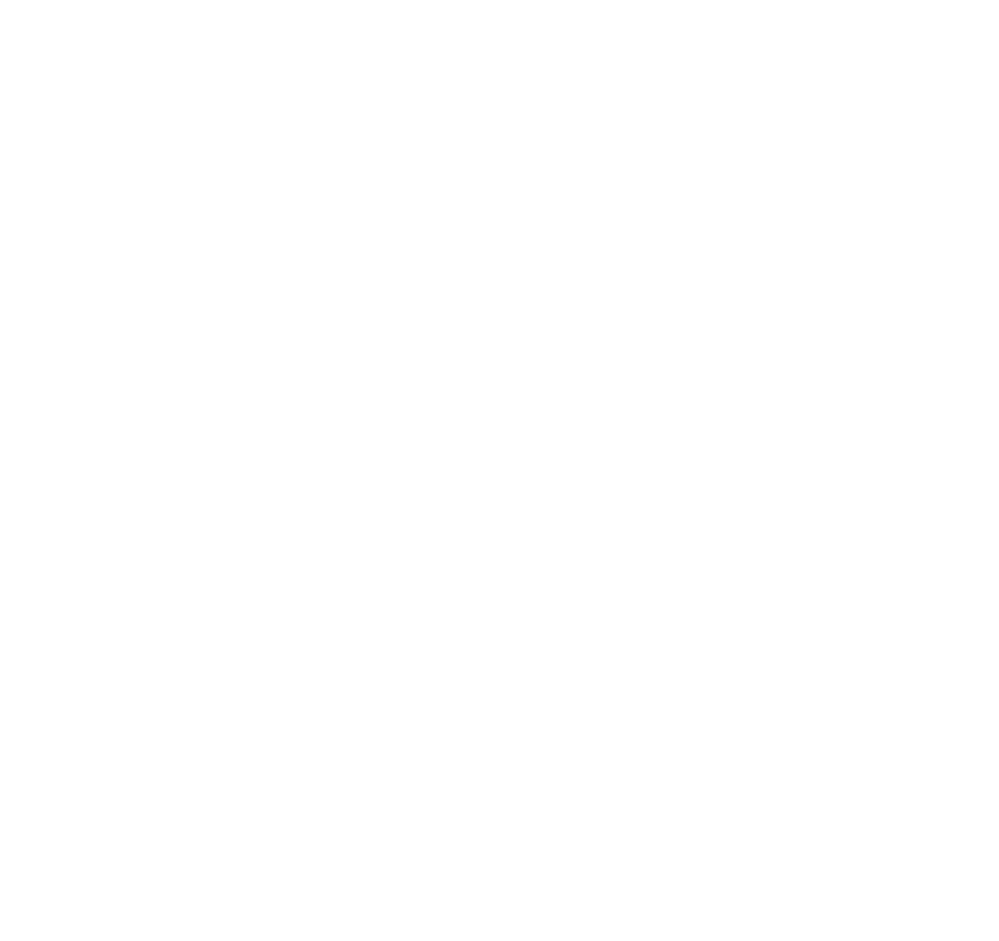
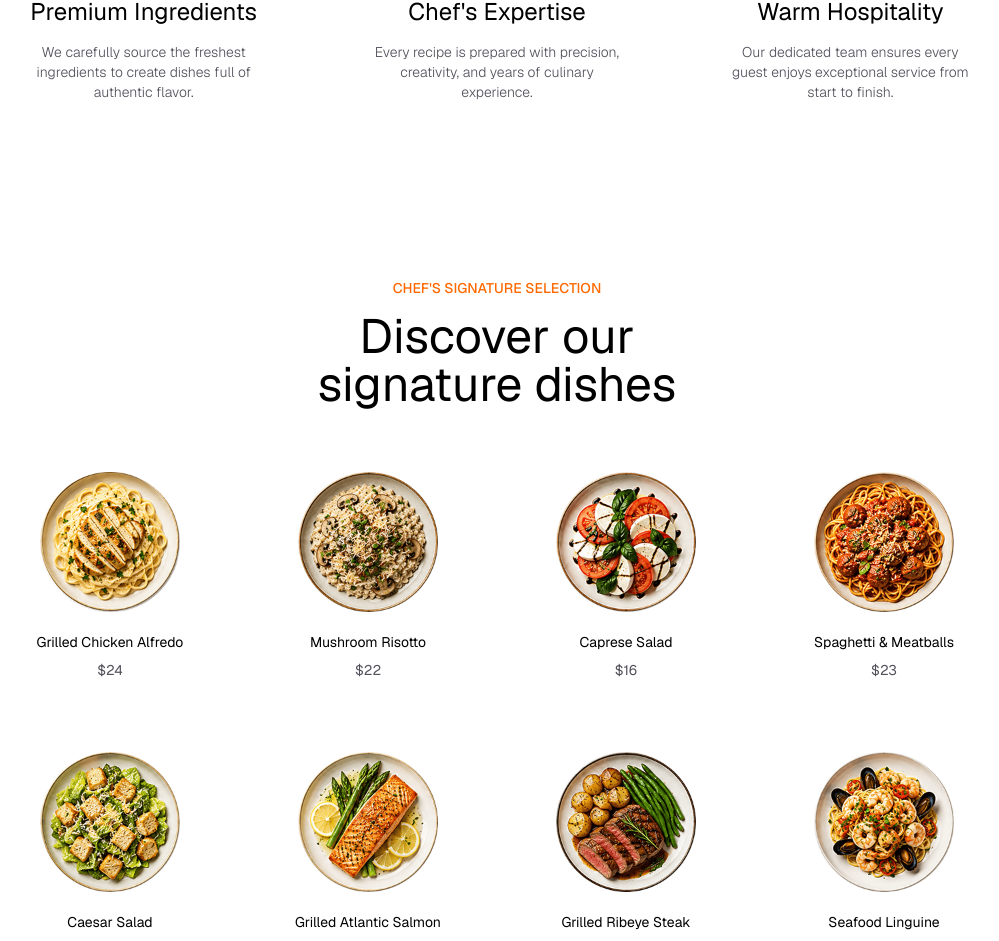
Before and after one commit to A4nu4/Restro, a React (Vite) app: page / in a window 1280 px wide. Shown: the part 1523-2464 px from the top of the page, without its empty margins (143-1142 px from the left). Before the commit the page ends 1309 px from the top, so only its background shows below. Built offline with nearby package versions, Linux system fonts and the light colour scheme.

Commit message:
Added Stats and Dishes sections

```diff
--- a/src/App.jsx
+++ b/src/App.jsx
@@ -2,6 +2,8 @@
 import Navbar from "./components/Navbar";
 import HeroSection from "./sections/HeroSection";
 import About from "./sections/About";
+import Stats from "./sections/Stats";
+import Dishes from "./sections/Dishes";
 
 const App = () => {
   return (
@@ -9,6 +11,8 @@
       <Navbar />
       <HeroSection />
       <About />
+      <Stats />
+      <Dishes />
     </>
   );
 };
--- a/src/data/data.jsx
+++ b/src/data/data.jsx
@@ -2,112 +2,123 @@
   {
     number: "01",
     title: "Premium Ingredients",
-        description: "We carefully source the freshest ingredients to create dishes full of authentic flavor."
+    description:
+      "We carefully source the freshest ingredients to create dishes full of authentic flavor.",
   },
   {
     number: "02",
     title: "Chef's Expertise",
-        description: "Every recipe is prepared with precision, creativity, and years of culinary experience."
+    description:
+      "Every recipe is prepared with precision, creativity, and years of culinary experience.",
   },
   {
     number: "03",
     title: "Warm Hospitality",
-        description: "Our dedicated team ensures every guest enjoys exceptional service from start to finish."
-    }
+    description:
+      "Our dedicated team ensures every guest enjoys exceptional service from start to finish.",
+  },
 ];
 
 export const dishes = [
   {
     id: "01",
-        img: "/assets/dish1.png",
+    img: "src/assets/dish1.png",
     title: "Grilled Chicken Alfredo",
-        price: "$24"
+    price: "$24",
   },
   {
     id: "02",
-        img: "/assets/dish2.png",
+    img: "src/assets/dish2.png",
     title: "Mushroom Risotto",
-        price: "$22"
+    price: "$22",
   },
   {
     id: "03",
-        img: "/assets/dish3.png",
+    img: "src/assets/dish3.png",
     title: "Caprese Salad",
-        price: "$16"
+    price: "$16",
   },
   {
     id: "04",
-        img: "/assets/dish4.png",
+    img: "src/assets/dish4.png",
     title: "Spaghetti & Meatballs",
-        price: "$23"
+    price: "$23",
   },
   {
     id: "05",
-        img: "/assets/dish5.png",
+    img: "src/assets/dish5.png",
     title: "Caesar Salad",
-        price: "$15"
+    price: "$15",
   },
   {
     id: "06",
-        img: "/assets/dish6.png",
+    img: "src/assets/dish6.png",
     title: "Grilled Atlantic Salmon",
-        price: "$29"
+    price: "$29",
   },
   {
     id: "07",
-        img: "/assets/dish7.png",
+    img: "src/assets/dish7.png",
     title: "Grilled Ribeye Steak",
-        price: "$39"
+    price: "$39",
   },
   {
     id: "08",
-        img: "/assets/dish8.png",
+    img: "src/assets/dish8.png",
     title: "Seafood Linguine",
-        price: "$29"
-    }
+    price: "$29",
+  },
 ];
 
 export const featuresData = [
   {
     icon: "ChefHat",
     title: "Chef-Crafted Dishes",
-        description: "Every dish is prepared by expert chefs using authentic recipes and premium ingredients."
+    description:
+      "Every dish is prepared by expert chefs using authentic recipes and premium ingredients.",
   },
   {
     icon: "Leaf",
     title: "Farm Fresh Ingredients",
-        description: "We source fresh, seasonal ingredients daily to deliver exceptional flavor and quality in every meal."
+    description:
+      "We source fresh, seasonal ingredients daily to deliver exceptional flavor and quality in every meal.",
   },
   {
     icon: "Heart",
     title: "Warm Hospitality",
-        description: "Enjoy attentive service and a welcoming atmosphere that makes every visit comfortable and memorable."
-    }
+    description:
+      "Enjoy attentive service and a welcoming atmosphere that makes every visit comfortable and memorable.",
+  },
 ];
 
 export const bookingSteps = [
   {
     number: "(01)",
     title: "Choose your date & time",
-        description: "Select your preferred date, time, and party size to begin your reservation in just a few seconds."
+    description:
+      "Select your preferred date, time, and party size to begin your reservation in just a few seconds.",
   },
   {
     number: "(02)",
     title: "Enter your details",
-        description: "Provide your name, contact information and any special requests so we can prepare for your visit."
+    description:
+      "Provide your name, contact information and any special requests so we can prepare for your visit.",
   },
   {
     number: "(03)",
     title: "Confirm your booking",
-        description: "Review your reservation details and receive instant confirmation for a seamless dining experience."
-    }
+    description:
+      "Review your reservation details and receive instant confirmation for a seamless dining experience.",
+  },
 ];
 
 export const bookingTestimonial = {
   rating: 5,
-    quote: "We had an amazing evening with delicious food, excellent service, and a warm atmosphere. We'll definitely visit again.",
+  quote:
+    "We had an amazing evening with delicious food, excellent service, and a warm atmosphere. We'll definitely visit again.",
   authorName: "Sofia Martinez",
-    authorImg: "https://images.unsplash.com/photo-1438761681033-6461ffad8d80?q=80&w=200&h=200&auto=format&fit=crop"
+  authorImg:
+    "https://images.unsplash.com/photo-1438761681033-6461ffad8d80?q=80&w=200&h=200&auto=format&fit=crop",
 };
 
 export const timingData = [
@@ -117,75 +128,92 @@
   { day: "Thursday", hours: "10 AM - 10 PM" },
   { day: "Friday", hours: "Closed" },
   { day: "Saturday", hours: "11 AM - 10 PM" },
-    { day: "Sunday", hours: "12 AM - 9 PM" }
+  { day: "Sunday", hours: "12 AM - 9 PM" },
 ];
 
 export const testimonials = [
   {
     rating: 5,
-        review: "Every dish was fresh, flavorful, and beautifully presented. The service was outstanding, and we'll definitely be back again.",
+    review:
+      "Every dish was fresh, flavorful, and beautifully presented. The service was outstanding, and we'll definitely be back again.",
     name: "Aarav Sharma",
     location: "Mumbai, India",
-        avatar: "https://images.unsplash.com/photo-1507003211169-0a1dd7228f2d?q=80&w=120&h=120&auto=format&fit=crop"
+    avatar:
+      "https://images.unsplash.com/photo-1507003211169-0a1dd7228f2d?q=80&w=120&h=120&auto=format&fit=crop",
   },
   {
     rating: 5,
-        review: "Amazing food, quick service, and a welcoming atmosphere. Every meal exceeded our expectations from start to finish.",
+    review:
+      "Amazing food, quick service, and a welcoming atmosphere. Every meal exceeded our expectations from start to finish.",
     name: "Rohan Mehta",
     location: "Bangalore, India",
-        avatar: "https://images.unsplash.com/photo-1500648767791-00dcc994a43e?q=80&w=120&h=120&auto=format&fit=crop"
+    avatar:
+      "https://images.unsplash.com/photo-1500648767791-00dcc994a43e?q=80&w=120&h=120&auto=format&fit=crop",
   },
   {
     rating: 5,
-        review: "A wonderful dining experience with delicious food, friendly staff, and an atmosphere that made us feel right at home.",
+    review:
+      "A wonderful dining experience with delicious food, friendly staff, and an atmosphere that made us feel right at home.",
     name: "Emily Carter",
     location: "London, UK",
-        avatar: "https://images.unsplash.com/photo-1494790108377-be9c29b29330?q=80&w=120&h=120&auto=format&fit=crop"
+    avatar:
+      "https://images.unsplash.com/photo-1494790108377-be9c29b29330?q=80&w=120&h=120&auto=format&fit=crop",
   },
   {
     rating: 5,
-        review: "The flavors were authentic, every dish was perfectly prepared, and the presentation made the experience even more enjoyable.",
+    review:
+      "The flavors were authentic, every dish was perfectly prepared, and the presentation made the experience even more enjoyable.",
     name: "Daniel Kim",
     location: "Seoul, South Korea",
-        avatar: "https://images.unsplash.com/photo-1539571696357-5a69c17a67c6?q=80&w=120&h=120&auto=format&fit=crop"
+    avatar:
+      "https://images.unsplash.com/photo-1539571696357-5a69c17a67c6?q=80&w=120&h=120&auto=format&fit=crop",
   },
   {
     rating: 5,
-        review: "Beautiful presentation, fresh ingredients, and outstanding service. It's easily one of my favorite places to dine.",
+    review:
+      "Beautiful presentation, fresh ingredients, and outstanding service. It's easily one of my favorite places to dine.",
     name: "Sofia Martinez",
     location: "Barcelona, Spain",
-        avatar: "https://images.unsplash.com/photo-1438761681033-6461ffad8d80?q=80&w=120&h=120&auto=format&fit=crop"
+    avatar:
+      "https://images.unsplash.com/photo-1438761681033-6461ffad8d80?q=80&w=120&h=120&auto=format&fit=crop",
   },
   {
     rating: 5,
-        review: "Great food, attentive staff, and a cozy ambiance. Every visit has been memorable, and I highly recommend it.",
+    review:
+      "Great food, attentive staff, and a cozy ambiance. Every visit has been memorable, and I highly recommend it.",
     name: "Daniel Wong",
     location: "Sydney, Australia",
-        avatar: "https://images.unsplash.com/photo-1522075469751-3a6694fb2f61?q=80&w=120&h=120&auto=format&fit=crop"
-    }
+    avatar:
+      "https://images.unsplash.com/photo-1522075469751-3a6694fb2f61?q=80&w=120&h=120&auto=format&fit=crop",
+  },
 ];
 
 export const faqs = [
   {
     question: "Do you offer vegetarian and vegan options?",
-        answer: "Yes, we have a dedicated selection of flavorful vegetarian and vegan options prepared with fresh ingredients. Look for the tags on our menu or ask your server."
+    answer:
+      "Yes, we have a dedicated selection of flavorful vegetarian and vegan options prepared with fresh ingredients. Look for the tags on our menu or ask your server.",
   },
   {
     question: "Can I reserve a table online?",
-        answer: "Yes! You can reserve your table online directly through our website by selecting your date, time and party size to receive instant confirmation."
+    answer:
+      "Yes! You can reserve your table online directly through our website by selecting your date, time and party size to receive instant confirmation.",
   },
   {
     question: "Do you offer takeaway and delivery?",
-        answer: "Absolutely. We offer takeaway for easy pickup, as well as delivery through our online platform partners. Select 'Order Online' to begin."
+    answer:
+      "Absolutely. We offer takeaway for easy pickup, as well as delivery through our online platform partners. Select 'Order Online' to begin.",
   },
   {
     question: "Are your ingredients fresh and locally sourced?",
-        answer: "Yes, we partner with local farms and trusted organic suppliers daily to secure the freshest, highest quality seasonal ingredients for all our dishes."
+    answer:
+      "Yes, we partner with local farms and trusted organic suppliers daily to secure the freshest, highest quality seasonal ingredients for all our dishes.",
   },
   {
     question: "Do you host private events or celebrations?",
-        answer: "Yes, we host private parties, anniversaries, corporate events and large gatherings. Please contact our team via phone or email to discuss details."
-    }
+    answer:
+      "Yes, we host private parties, anniversaries, corporate events and large gatherings. Please contact our team via phone or email to discuss details.",
+  },
 ];
 
 export const socialLinks = [
@@ -193,8 +221,18 @@
     name: "Twitter",
     href: "#",
     icon: (
-            <svg width="14" height="13" viewBox="0 0 14 13" fill="none" xmlns="http://www.w3.org/2000/svg">
-                <path d="m4.179.5 2.909 3.886.372.497.406-.469L11.255.5h.824L8.104 5.09l-.263.305.241.322 4.919 6.571H9.928L6.695 8.016l-.373-.493-.404.467-3.722 4.298h-.825l4.3-4.967.265-.305-.245-.324L1.005.5zm-2.07 1.032 7.765 10.26.15.198h2.437l-.599-.8L4.184.93l-.15-.2H1.501z" fill="#000" stroke="#52525c" />
+      <svg
+        width="14"
+        height="13"
+        viewBox="0 0 14 13"
+        fill="none"
+        xmlns="http://www.w3.org/2000/svg"
+      >
+        <path
+          d="m4.179.5 2.909 3.886.372.497.406-.469L11.255.5h.824L8.104 5.09l-.263.305.241.322 4.919 6.571H9.928L6.695 8.016l-.373-.493-.404.467-3.722 4.298h-.825l4.3-4.967.265-.305-.245-.324L1.005.5zm-2.07 1.032 7.765 10.26.15.198h2.437l-.599-.8L4.184.93l-.15-.2H1.501z"
+          fill="#000"
+          stroke="#52525c"
+        />
       </svg>
     ),
   },
@@ -202,9 +240,25 @@
     name: "YouTube",
     href: "#",
     icon: (
-            <svg width="15" height="11" viewBox="0 0 15 11" fill="none" xmlns="http://www.w3.org/2000/svg">
-                <path d="M.866 8.299a14.46 14.46 0 0 1 0-6.463 1.27 1.27 0 0 1 .36-.573c.17-.158.384-.273.618-.332a37.4 37.4 0 0 1 11.313 0c.233.059.446.174.618.332s.295.356.36.573c.487 2.13.487 4.332 0 6.463a1.3 1.3 0 0 1-.36.572 1.4 1.4 0 0 1-.619.333 37.4 37.4 0 0 1-11.312 0 1.4 1.4 0 0 1-.619-.333 1.3 1.3 0 0 1-.36-.572" stroke="#52525c" strokeLinecap="round" strokeLinejoin="round" />
-                <path d="m5.5 6.896 4-1.827-4-1.827z" stroke="#52525c" strokeLinecap="round" strokeLinejoin="round" />
+      <svg
+        width="15"
+        height="11"
+        viewBox="0 0 15 11"
+        fill="none"
+        xmlns="http://www.w3.org/2000/svg"
+      >
+        <path
+          d="M.866 8.299a14.46 14.46 0 0 1 0-6.463 1.27 1.27 0 0 1 .36-.573c.17-.158.384-.273.618-.332a37.4 37.4 0 0 1 11.313 0c.233.059.446.174.618.332s.295.356.36.573c.487 2.13.487 4.332 0 6.463a1.3 1.3 0 0 1-.36.572 1.4 1.4 0 0 1-.619.333 37.4 37.4 0 0 1-11.312 0 1.4 1.4 0 0 1-.619-.333 1.3 1.3 0 0 1-.36-.572"
+          stroke="#52525c"
+          strokeLinecap="round"
+          strokeLinejoin="round"
+        />
+        <path
+          d="m5.5 6.896 4-1.827-4-1.827z"
+          stroke="#52525c"
+          strokeLinecap="round"
+          strokeLinejoin="round"
+        />
       </svg>
     ),
   },
@@ -212,9 +266,25 @@
     name: "Instagram",
     href: "#",
     icon: (
-            <svg width="15" height="14" viewBox="0 0 15 14" fill="none" xmlns="http://www.w3.org/2000/svg">
-                <path d="M11 .5H4C2.067.5.5 1.931.5 3.697v6.394c0 1.766 1.567 3.198 3.5 3.198h7c1.933 0 3.5-1.432 3.5-3.198V3.697C14.5 1.931 12.933.5 11 .5" stroke="#52525c" strokeLinecap="round" strokeLinejoin="round" />
-                <path d="M10.3 6.542a2.37 2.37 0 0 1-.284 1.553 2.7 2.7 0 0 1-1.227 1.107 3.04 3.04 0 0 1-1.703.24 2.9 2.9 0 0 1-1.535-.716 2.5 2.5 0 0 1-.785-1.403 2.36 2.36 0 0 1 .263-1.556c.265-.48.69-.872 1.212-1.12a3.03 3.03 0 0 1 1.7-.26c.594.08 1. 145.333 1.57.722.424.388.701.89.79 1.433" stroke="#52525c" strokeLinecap="round" strokeLinejoin="round" />
+      <svg
+        width="15"
+        height="14"
+        viewBox="0 0 15 14"
+        fill="none"
+        xmlns="http://www.w3.org/2000/svg"
+      >
+        <path
+          d="M11 .5H4C2.067.5.5 1.931.5 3.697v6.394c0 1.766 1.567 3.198 3.5 3.198h7c1.933 0 3.5-1.432 3.5-3.198V3.697C14.5 1.931 12.933.5 11 .5"
+          stroke="#52525c"
+          strokeLinecap="round"
+          strokeLinejoin="round"
+        />
+        <path
+          d="M10.3 6.542a2.37 2.37 0 0 1-.284 1.553 2.7 2.7 0 0 1-1.227 1.107 3.04 3.04 0 0 1-1.703.24 2.9 2.9 0 0 1-1.535-.716 2.5 2.5 0 0 1-.785-1.403 2.36 2.36 0 0 1 .263-1.556c.265-.48.69-.872 1.212-1.12a3.03 3.03 0 0 1 1.7-.26c.594.08 1. 145.333 1.57.722.424.388.701.89.79 1.433"
+          stroke="#52525c"
+          strokeLinecap="round"
+          strokeLinejoin="round"
+        />
       </svg>
     ),
   },
--- /dev/null
+++ b/src/sections/Dishes.jsx
@@ -0,0 +1,59 @@
+import React from "react";
+import Animated from "../components/Animated";
+import { dishes } from "../data/data";
+import { motion } from "motion/react";
+
+const Dishes = () => {
+  const [rotate, setRotate] = React.useState({});
+
+  return (
+    <section id="dishes" className="px-auto mt-44">
+      <div className="text-center mb-16">
+        <Animated>
+          <p className="text-orange-500 font-medium uppercase mb-3.5">
+            Chef's Signature Selection
+          </p>
+        </Animated>
+
+        <Animated>
+          <h2 className="text-4xl md:text-5xl max-w-lg mx-auto text-balance">
+            Discover our signature dishes
+          </h2>
+        </Animated>
+      </div>
+
+      <div className="grid grid-cols-2 md:grid-cols-4 gap-12 md:gap-18 max-w-5xl mx-auto">
+        {dishes.map((dish, index) => (
+          <Animated
+            key={index}
+            y={80}
+            delay={index * 0.1}
+            className="flex flex-col items-center text-center shrink-0 cursor-pointer"
+            onMouseEnter={() =>
+              setRotate((prev) => ({
+                ...prev,
+                [index]: (prev[index] || 0) + 180,
+              }))
+            }
+          >
+            <motion.div
+              animate={{ rotate: rotate[index] || 0 }}
+              transition={{ type: "spring", stiffness: 80, damping: 15 }}
+            >
+              <img
+                src={dish.img}
+                alt={dish.title}
+                className="size-30 md:size-35 object-cover"
+              />
+            </motion.div>
+
+            <h3 className="mt-5">{dish.title}</h3>
+            <p className="mt-2 text-zinc-600">{dish.price}</p>
+          </Animated>
+        ))}
+      </div>
+    </section>
+  );
+};
+
+export default Dishes;
--- /dev/null
+++ b/src/sections/Stats.jsx
@@ -0,0 +1,27 @@
+import React from "react";
+import { statsData } from "../data/data";
+import Animated from "../components/Animated";
+
+const Stats = () => {
+  return (
+    <section id="stats" className="px-auto mt-32">
+      <div className="flex flex-col md:flex-row items-center justify-center gap-12 md:gap-25 max-w-7xl mx-auto">
+        {statsData.map((item, index) => (
+          <Animated
+            key={index}
+            delay={0.2}
+            className="flex flex-col items-center text-center"
+          >
+            <span className="text-6xl">{item.number}</span>
+            <h3 className="mt-5.5 text-2xl">{item.title}</h3>
+            <p className="mt-3.5 font-light text-zinc-600 max-w-72">
+              {item.description}
+            </p>
+          </Animated>
+        ))}
+      </div>
+    </section>
+  );
+};
+
+export default Stats;
```
Lines whose indentation alone changed are shown as unchanged.
